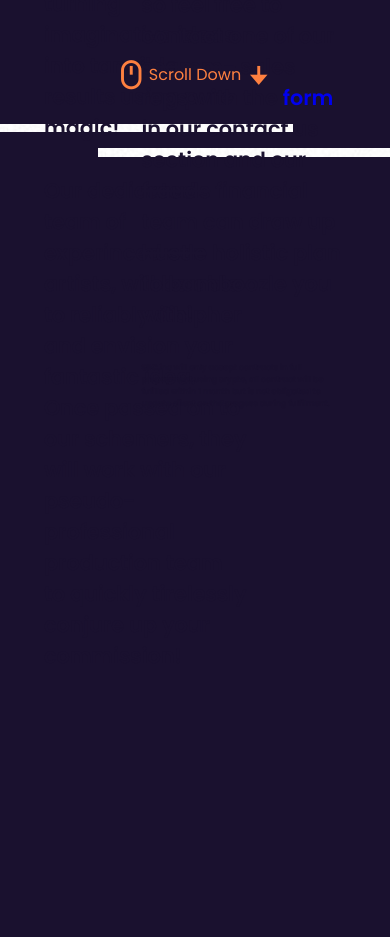
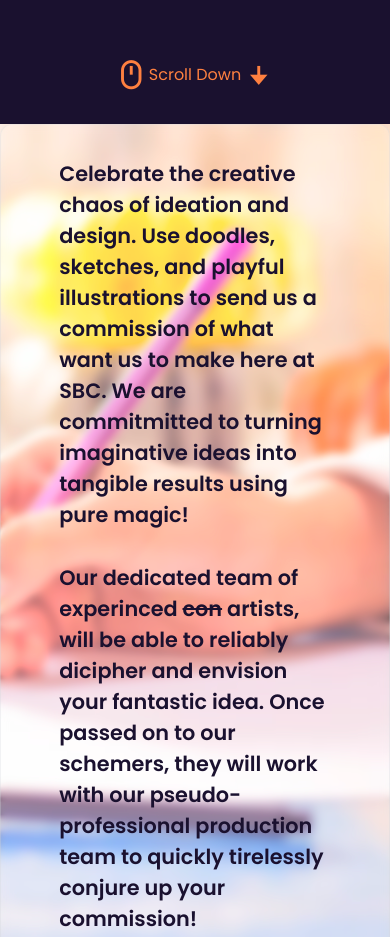
Before and after one commit to department19/Agency-Website, a plain HTML site: page index.html in a window 390 px wide. Shown: the part 720-1657 px from the top of the page. Drawn offline with nearby package versions, Linux system fonts and the light colour scheme; a web font is replaced by a local one.

Commit message:
- about us grid altered to be responsive for mobiles

```diff
--- a/about-us.css
+++ b/about-us.css
@@ -55,7 +55,41 @@ s {
 }
 
 @media (max-width: 991px) {
+
+    #services {
+        height: fit-content;
+    }
+
     .about-us {
-        grid-template-rows: 1vh 1vh;
+        grid-template-columns: 100%;
+        grid-template-rows: 100vh 100vh;
+    }
+
+    .j-box {
+        backdrop-filter: blur(4px) saturate(180%);
+        -webkit-backdrop-filter: blur(16px) saturate(180%);
+        background-color: rgba(255, 255, 255, 0.3);
+        border-radius: 12px;
+        border: 1px solid rgba(209, 213, 219, 0.3);
+        background-image: none;
+        z-index: 5;
+    }
+
+    .grid .j-box:nth-of-type(even) {
+        grid-column: 1 / 2;
+    }
+
+    .grid .j-box:nth-of-type(odd) {
+        grid-column: 1 / 2;
+    }
+
+    .grid1 {
+        grid-column: 1 /2;
+        grid-row: 1 / 2;
+    }
+
+    .grid2 {
+        grid-column: 1 / 2;
+        grid-row: 2 / 3;
     }
 }
--- a/index.html
+++ b/index.html
@@ -54,7 +54,7 @@
 
     <section id="services">
       <div class="about-us grid">
-        <article class="j-box box">
+        <article class="j-box box grid1">
           <p>Celebrate the creative chaos of ideation and design. Use doodles, sketches, and playful illustrations to send us a
             commission of what want us to make here at SBC. We are commitmitted to turning imaginative ideas into tangible results
             using pure magic!</p>
@@ -62,13 +62,13 @@
             Once passed on to our schemers, they will work with our pseudo-professional production team to quickly tirelessly conjure
             up your commission!</p>
         </article>
-        <div class="img-box">
+        <div class="img-box grid1">
           <img src="images/about-us-sketch.jpg" alt="">
         </div>
-        <div class="img-box">
+        <div class="img-box grid2">
           <img src="images/about-us-meeting.jpg" alt="">
         </div>
-        <article class="j-box box">
+        <article class="j-box box grid2">
           <p>We are more than happy to quote on your commission so feel free to contact one of our <s>scamm-</s> sales reps with
             the
             <a href="#contact-us">form</a> in our contact us section and our <s>frauds</s> financial team can draw up
```
